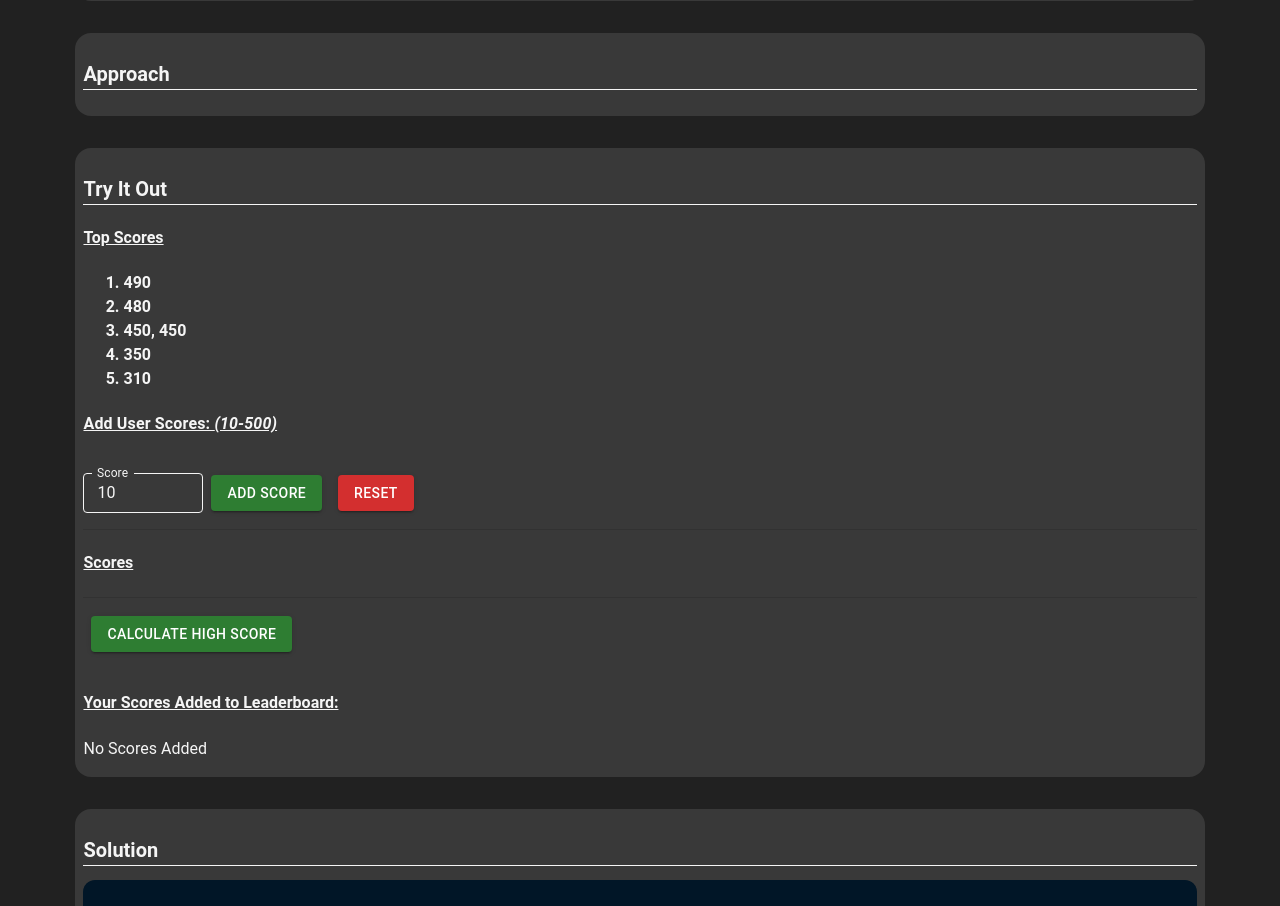
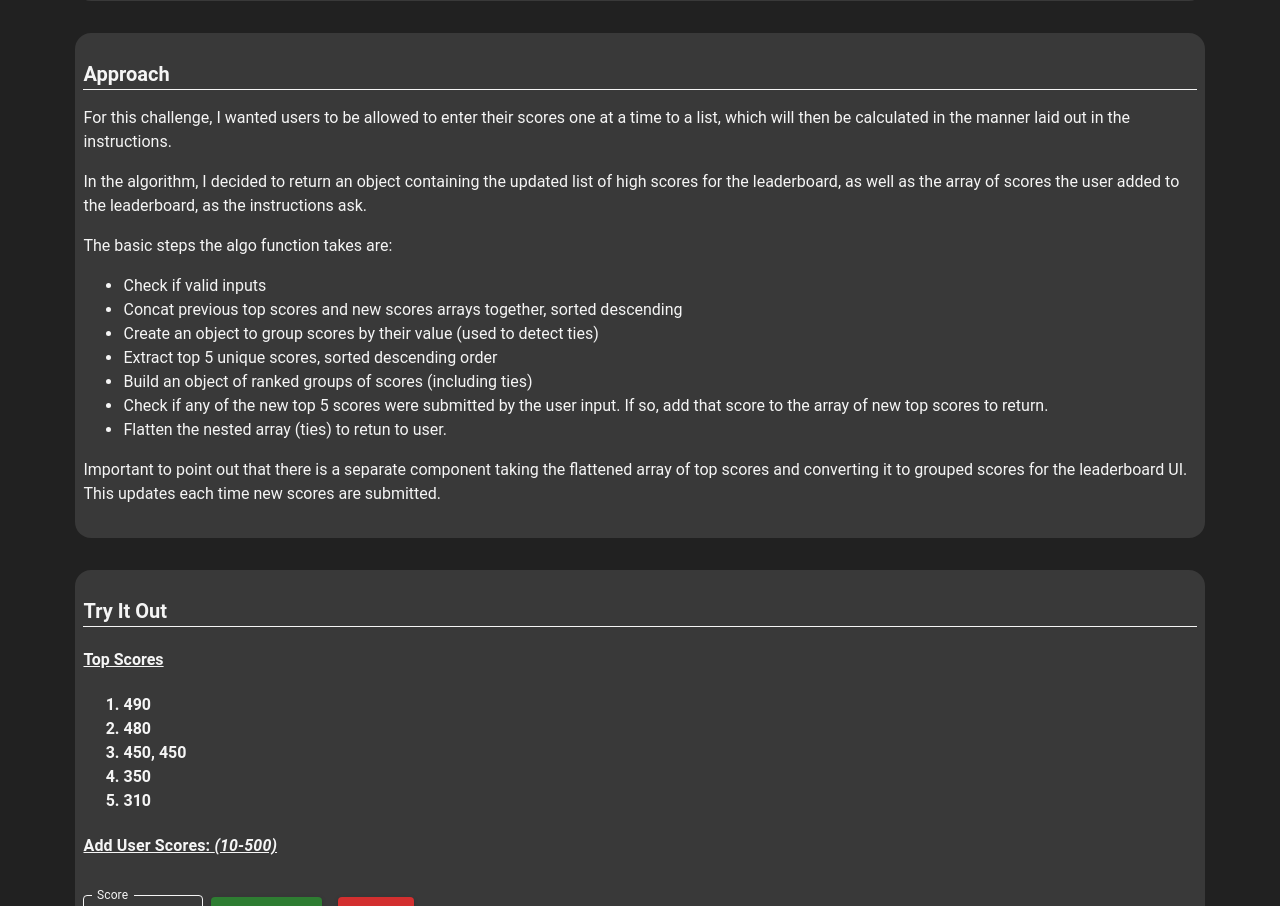
Before and after one commit to rramsey1115/algo-practice-nss, a React (Vite) app: page /arcade in a window 1280 px wide. Shown: the part 1400-2306 px from the top of the page. Built offline with nearby package versions, Linux system fonts and the light colour scheme.

Commit message:
arcade elite finished, added approach info

```diff
--- a/src/09_arcadeElite/ArcadeEliteView.jsx
+++ b/src/09_arcadeElite/ArcadeEliteView.jsx
@@ -85,6 +85,19 @@ currentPlayerGameScores = [ 280, 400, 500 ]`}
             </div>
             <div className="article-div">
                 <h2 className="article-heading">Approach</h2>
+                <p>For this challenge, I wanted users to be allowed to enter their scores one at a time to a list, which will then be calculated in the manner laid out in the instructions.</p>
+                <p>In the algorithm, I decided to return an object containing the updated list of high scores for the leaderboard, as well as the array of scores the user added to the leaderboard, as the instructions ask.</p>
+                <p>The basic steps the algo function takes are:</p>
+                <ul>
+                    <li>Check if valid inputs</li>
+                    <li>Concat previous top scores and new scores arrays together, sorted descending</li>
+                    <li>Create an object to group scores by their value (used to detect ties)</li>
+                    <li>Extract top 5 unique scores, sorted descending order</li>
+                    <li>Build an object of ranked groups of scores (including ties)</li>
+                    <li>Check if any of the new top 5 scores were submitted by the user input. If so, add that score to the array of new top scores to return.</li>
+                    <li>Flatten the nested array (ties) to retun to user.</li>
+                </ul>
+                <p>Important to point out that there is a separate component taking the flattened array of top scores and converting it to grouped scores for the leaderboard UI. This updates each time new scores are submitted.</p>
             </div>
             <div className="article-div">
                 <h2 className="article-heading">Try It Out</h2>
```
Also changed, not shown: src/10_frequencyFrenzy/FreqFrenzyView.jsx (+0 -7 lines).
